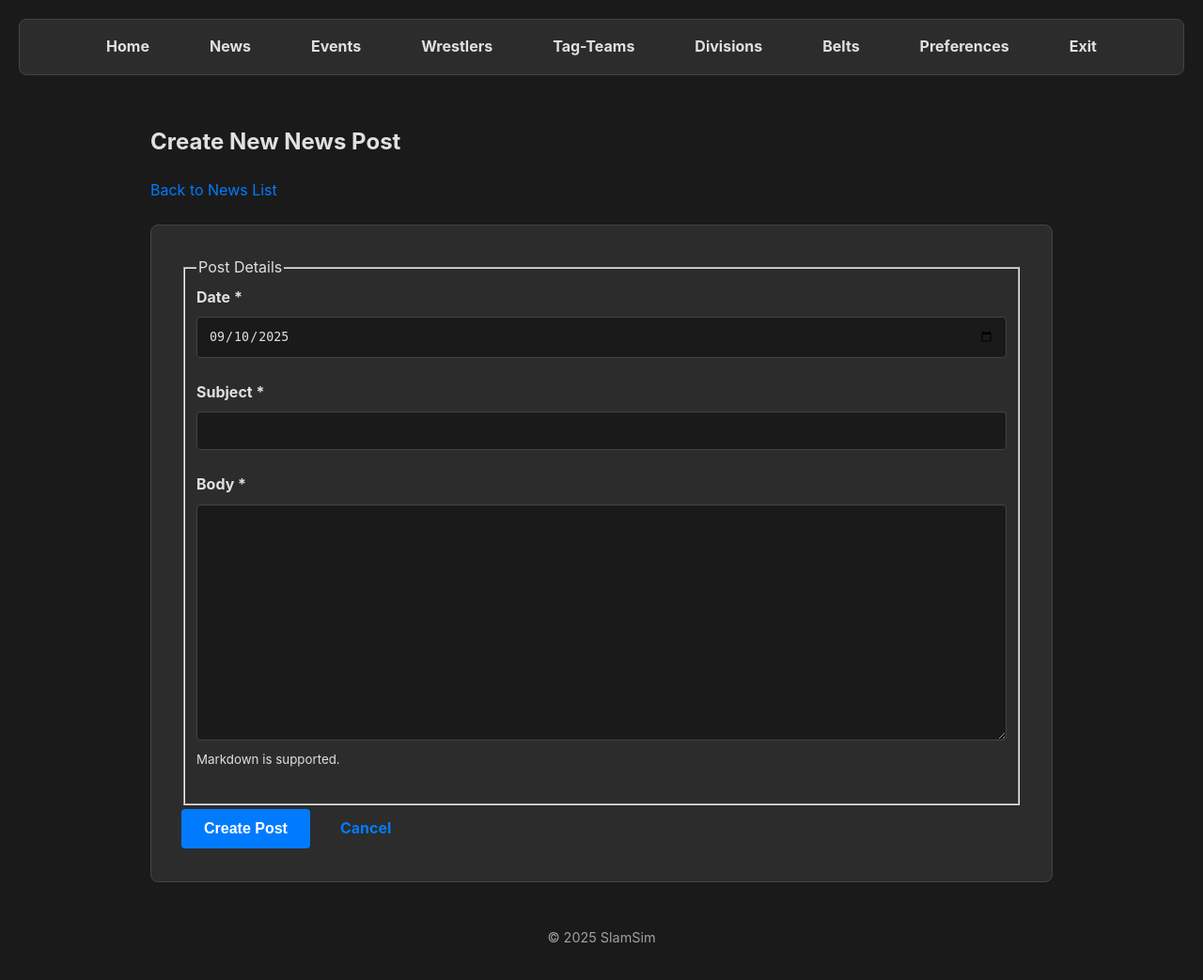
After one commit to garymhartzell/slamsim, a Flask app: page /news/create in a window 1280 px wide. The commit adds this page. Shown: the whole page at 94% size. Run offline with Flask 3, Linux system fonts and the light colour scheme.

Commit message:
Added News section.

```diff
--- /dev/null
+++ b/routes/news.py
@@ -0,0 +1,108 @@
+from flask import Blueprint, render_template, request, url_for, flash, redirect
+from src.news import (
+    load_news_posts, get_news_post_by_id, add_news_post,
+    update_news_post, delete_news_post, NEWS_DATE_FORMAT
+)
+from datetime import datetime
+import markdown
+
+news_bp = Blueprint('news', __name__, url_prefix='/news')
+
+def _get_form_data(form, is_create=False):
+    """Extracts and validates form data for a news post."""
+    data = {
+        'Date': form.get('date'),
+        'Subject': form.get('subject'),
+        'Content': form.get('content', '')
+    }
+
+    errors = {}
+    if not data['Date']:
+        errors['date'] = 'Date is required.'
+    else:
+        try:
+            datetime.strptime(data['Date'], NEWS_DATE_FORMAT)
+        except ValueError:
+            errors['date'] = f'Date must be in {NEWS_DATE_FORMAT} format.'
+
+    if not data['Subject']:
+        errors['subject'] = 'Subject is required.'
+
+    return data, errors
+
+@news_bp.route('/')
+def list_news():
+    """Renders the list of all news posts."""
+    news_posts = load_news_posts()
+    return render_template('news/list.html', news_posts=news_posts)
+
+@news_bp.route('/create', methods=['GET', 'POST'])
+def create_news():
+    """Handles the creation of a new news post."""
+    if request.method == 'POST':
+        news_data, errors = _get_form_data(request.form, is_create=True)
+        if errors:
+            for field, msg in errors.items():
+                flash(msg, 'danger')
+            # Pass back form data for re-population
+            news_post_for_form = {'Date': news_data.get('Date', datetime.now().strftime(NEWS_DATE_FORMAT)),
+                                  'Subject': news_data.get('Subject', ''),
+                                  'Content': news_data.get('Content', '')}
+            return render_template('news/form.html', news_post=news_post_for_form, form_action='create')
+
+        add_news_post(news_data)
+        flash('News post created successfully!', 'success')
+        return redirect(url_for('news.list_news'))
+
+    # Pre-fill date for GET request
+    default_date = datetime.now().strftime(NEWS_DATE_FORMAT)
+    return render_template('news/form.html', news_post={'Date': default_date}, form_action='create')
+
+@news_bp.route('/edit/<string:news_id>', methods=['GET', 'POST'])
+def edit_news(news_id):
+    """Handles the editing of an existing news post."""
+    news_post = get_news_post_by_id(news_id)
+    if not news_post:
+        flash('News post not found.', 'danger')
+        return redirect(url_for('news.list_news'))
+
+    if request.method == 'POST':
+        news_data, errors = _get_form_data(request.form)
+        if errors:
+            for field, msg in errors.items():
+                flash(msg, 'danger')
+            news_data['News_ID'] = news_id # Ensure ID is present for template
+            # Pass back form data for re-population
+            news_post_for_form = {'News_ID': news_id,
+                                  'Date': news_data.get('Date', news_post.get('Date')),
+                                  'Subject': news_data.get('Subject', news_post.get('Subject')),
+                                  'Content': news_data.get('Content', news_post.get('Content'))}
+            return render_template('news/form.html', news_post=news_post_for_form, form_action='edit')
+
+        update_news_post(news_id, news_data)
+        flash('News post updated successfully!', 'success')
+        return redirect(url_for('news.list_news'))
+
+    return render_template('news/form.html', news_post=news_post, form_action='edit')
+
+@news_bp.route('/view/<string:news_id>')
+def view_news(news_id):
+    """Renders a single news post."""
+    news_post = get_news_post_by_id(news_id)
+    if not news_post:
+        flash('News post not found.', 'danger')
+        return redirect(url_for('news.list_news'))
+
+    # Render markdown content to HTML
+    news_post['RenderedContent'] = markdown.markdown(news_post.get('Content', ''))
+
+    return render_template('news/view.html', news_post=news_post)
+
+@news_bp.route('/delete/<string:news_id>', methods=['POST'])
+def delete_news_route(news_id):
+    """Handles the deletion of a news post."""
+    if delete_news_post(news_id):
+        flash('News post deleted successfully!', 'success')
+    else:
+        flash('News post not found.', 'danger')
+    return redirect(url_for('news.list_news'))
--- a/src/app.py
+++ b/src/app.py
@@ -6,6 +6,7 @@ from routes.tagteams import tagteams_bp
 from routes.events import events_bp
 from routes.segments import segments_bp
 from routes.belts import belts_bp
+from routes.news import news_bp # Import the new news blueprint
 
 app = Flask(__name__, template_folder='../templates')
 app.config['SECRET_KEY'] = 'a_very_secret_key_for_flash_messages'
@@ -18,6 +19,7 @@ app.register_blueprint(tagteams_bp)
 app.register_blueprint(events_bp)
 app.register_blueprint(segments_bp)
 app.register_blueprint(belts_bp)
+app.register_blueprint(news_bp) # Register the new news blueprint
 
 @app.route('/')
 def index():
--- /dev/null
+++ b/src/news.py
@@ -0,0 +1,98 @@
+import json
+import os
+import uuid
+from datetime import datetime
+
+NEWS_FILE_RELATIVE_TO_ROOT = 'data/news.json'
+NEWS_DATE_FORMAT = '%Y-%m-%d'
+
+def _get_news_file_path():
+    """Constructs the absolute path to the news data file."""
+    # This assumes the script is run from the project root or src directory
+    project_root = os.path.dirname(os.path.dirname(os.path.abspath(__file__)))
+    return os.path.join(project_root, NEWS_FILE_RELATIVE_TO_ROOT)
+
+def load_news_posts():
+    """Loads all news posts from the JSON file."""
+    file_path = _get_news_file_path()
+    if not os.path.exists(file_path):
+        return []
+    with open(file_path, 'r', encoding='utf-8') as f:
+        news_posts = json.load(f)
+
+    # Ensure all posts have a News_ID and sort by date descending
+    for post in news_posts:
+        if 'News_ID' not in post:
+            post['News_ID'] = str(uuid.uuid4())
+        # Ensure Content field exists for consistency
+        if 'Content' not in post and 'Content_File' in post:
+            # For backward compatibility with old content files
+            # This logic can be removed after migration
+            try:
+                # Assuming content files are in 'includes/news/'
+                content_file_path = os.path.join(os.path.dirname(file_path), '../includes/news/', post['Content_File'])
+                with open(content_file_path, 'r', encoding='utf-8') as cf:
+                    post['Content'] = cf.read()
+            except FileNotFoundError:
+                post['Content'] = '' # Default if file not found
+            del post['Content_File'] # Remove old field
+
+        if 'Content' not in post: # Ensure it exists after potential migration
+            post['Content'] = ''
+
+        # Rename 'Title' to 'Subject' if 'Title' exists and 'Subject' doesn't
+        if 'Title' in post and 'Subject' not in post:
+            post['Subject'] = post['Title']
+            del post['Title']
+        elif 'Subject' not in post: # Ensure Subject exists
+            post['Subject'] = ''
+
+    # Sort posts by date, newest first
+    try:
+        news_posts.sort(key=lambda x: datetime.strptime(x.get('Date', '1970-01-01'), NEWS_DATE_FORMAT), reverse=True)
+    except ValueError:
+        # Fallback if date format is inconsistent
+        pass
+
+    return news_posts
+
+def save_news_posts(news_posts_list):
+    """Saves the list of news posts to the JSON file."""
+    file_path = _get_news_file_path()
+    # Ensure the directory exists
+    os.makedirs(os.path.dirname(file_path), exist_ok=True)
+    with open(file_path, 'w', encoding='utf-8') as f:
+        json.dump(news_posts_list, f, indent=4)
+
+def get_news_post_by_id(news_id):
+    """Retrieves a single news post by its ID."""
+    news_posts = load_news_posts()
+    return next((post for post in news_posts if post.get('News_ID') == news_id), None)
+
+def add_news_post(news_data):
+    """Adds a new news post to the list."""
+    news_posts = load_news_posts()
+    news_data['News_ID'] = str(uuid.uuid4())
+    news_posts.append(news_data)
+    save_news_posts(news_posts)
+    return news_data['News_ID']
+
+def update_news_post(news_id, updated_data):
+    """Updates an existing news post."""
+    news_posts = load_news_posts()
+    for i, post in enumerate(news_posts):
+        if post.get('News_ID') == news_id:
+            news_posts[i].update(updated_data)
+            save_news_posts(news_posts)
+            return True
+    return False
+
+def delete_news_post(news_id):
+    """Deletes a news post by its ID."""
+    news_posts = load_news_posts()
+    original_count = len(news_posts)
+    news_posts = [post for post in news_posts if post.get('News_ID') != news_id]
+    if len(news_posts) < original_count:
+        save_news_posts(news_posts)
+        return True
+    return False
--- a/templates/_base.html
+++ b/templates/_base.html
@@ -11,9 +11,11 @@
         <nav>
             <ul>
                 <li><a href="{{ url_for('index') }}">Home</a></li>
+                <li><a href="{{ url_for('news.list_news') }}">News</a></li>
                 <li><a href="{{ url_for('events.list_events') }}">Events</a></li>
                 <li><a href="{{ url_for('wrestlers.list_wrestlers') }}">Wrestlers</a></li>
                 <li><a href="{{ url_for('tagteams.list_tagteams') }}">Tag-Teams</a></li>
+                <li><a href="{{ url_for('divisions.list_divisions') }}">Divisions</a></li>
                 <li><a href="{{ url_for('belts.list_belts') }}">Belts</a></li>
                 <li><a href="{{ url_for('prefs.general_prefs') }}">Preferences</a></li>
                 <li><a href="{{ url_for('goodbye') }}">Exit</a></li>
--- a/templates/index.html
+++ b/templates/index.html
@@ -5,6 +5,7 @@
 {% block content %}
     <h2>Management</h2>
     <ul class="main-menu">
+        <li><a href="{{ url_for('news.list_news') }}">News</a></li>
         <li><a href="{{ url_for('wrestlers.list_wrestlers') }}">Wrestlers</a></li>
         <li><a href="{{ url_for('tagteams.list_tagteams') }}">Tag Teams</a></li>
         <li><a href="{{ url_for('belts.list_belts') }}">Belts</a></li>
--- /dev/null
+++ b/templates/news/form.html
@@ -0,0 +1,36 @@
+{% extends "_base.html" %}
+
+{% block title %}{% if form_action == 'create' %}Create News Post{% else %}Edit News Post{% endif %}{% endblock %}
+
+{% block content %}
+<div class="header-bar">
+    <h2>{% if form_action == 'create' %}Create New News Post{% else %}Edit News Post{% endif %}</h2>
+    <div class="action-buttons">
+        <a href="{{ url_for('news.list_news') }}">Back to News List</a>
+    </div>
+</div>
+
+<form class="wide-form" method="POST" action="{% if form_action == 'create' %}{{ url_for('news.create_news') }}{% else %}{{ url_for('news.edit_news', news_id=news_post.News_ID) }}{% endif %}">
+    <fieldset class="form-section">
+        <legend>Post Details</legend>
+        <div class="form-group">
+            <label for="date">Date <span class="required">*</span></label>
+            <input type="date" id="date" name="date" value="{{ news_post.Date | default(today) }}" required>
+        </div>
+        <div class="form-group">
+            <label for="subject">Subject <span class="required">*</span></label>
+            <input type="text" id="subject" name="subject" value="{{ news_post.Subject | default('') }}" required>
+        </div>
+        <div class="form-group">
+            <label for="content">Body <span class="required">*</span></label>
+            <textarea id="content" name="content" rows="15" required>{{ news_post.Content | default('') }}</textarea>
+            <small>Markdown is supported.</small>
+        </div>
+    </fieldset>
+
+    <div class="action-buttons form-actions">
+        <button type="submit" class="btn btn-primary">{% if form_action == 'create' %}Create Post{% else %}Update Post{% endif %}</button>
+        <a href="{{ url_for('news.list_news') }}" class="btn btn-secondary">Cancel</a>
+    </div>
+</form>
+{% endblock %}
```
Also changed, not shown: data/news.json (+4 -3 lines), routes/__init__.py (+7 -1 lines), templates/news/list.html (added, +45 -0 lines), templates/news/view.html (added, +28 -0 lines).
